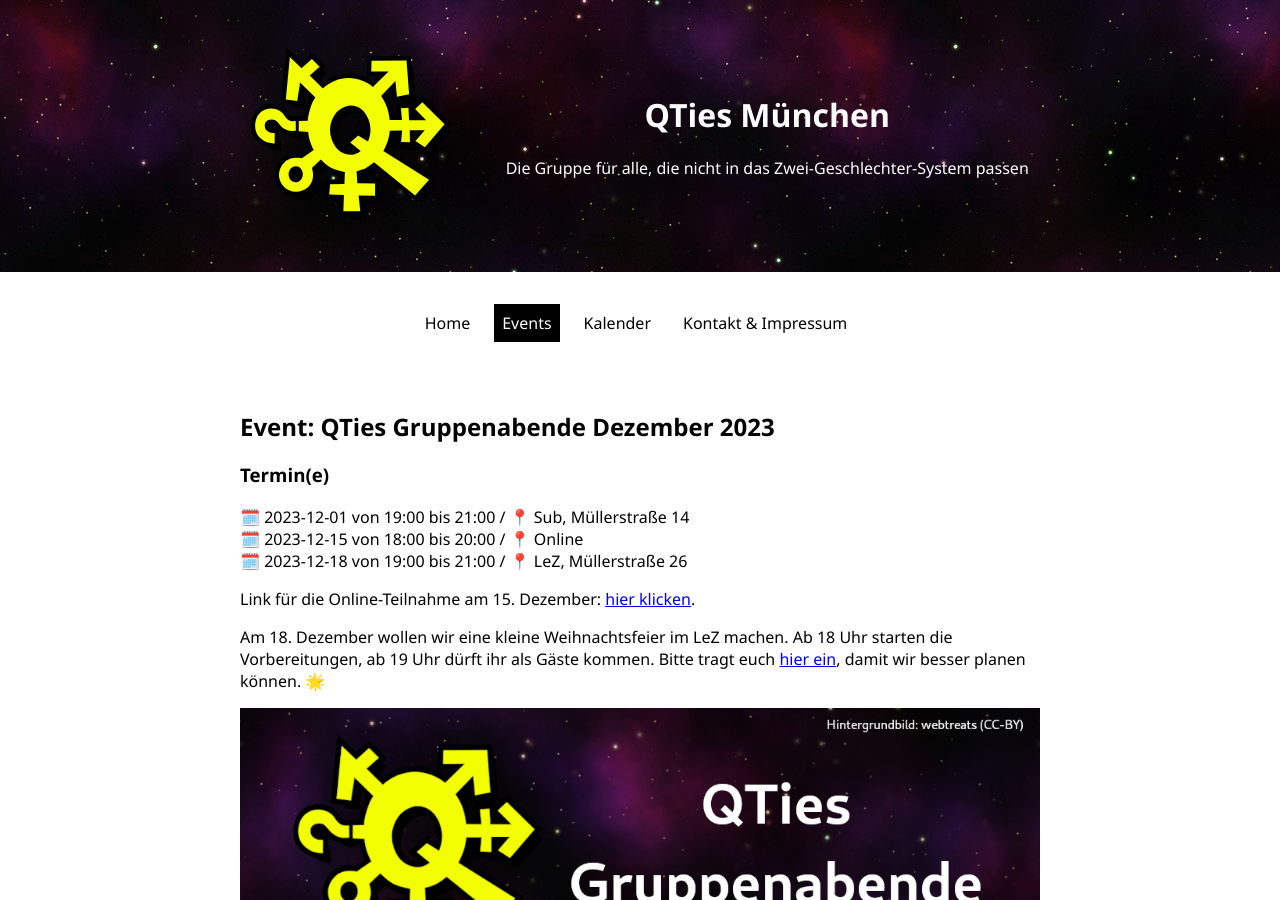
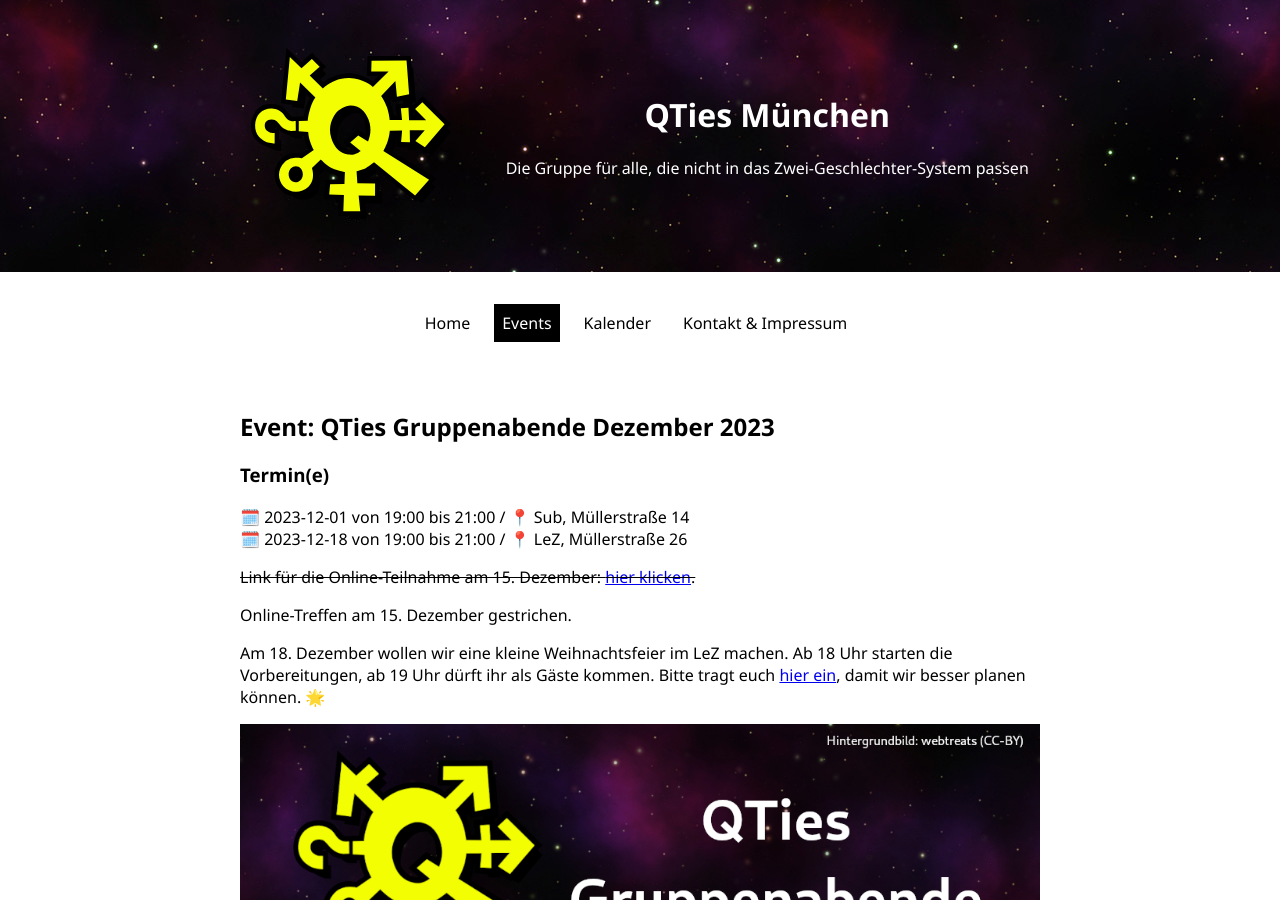
Before and after one commit to qties-muenchen/website, a Jekyll site: the page built from _events/2023-12-qties.md, in a window 1280 px wide and 900 px high. Built offline with Jekyll 4.4.1, drawn with Linux system fonts in a browser that asks for light colours.

Commit message:
update event

```diff
--- a/_events/2023-12-qties.md
+++ b/_events/2023-12-qties.md
@@ -3,13 +3,14 @@ title: QTies Gruppenabende Dezember 2023
 sort_date: 2023-12-18
 dates:
   - { day: 2023-12-01, start: "19:00", end: "21:00", place: "Sub, Müllerstraße 14" }
-  - { day: 2023-12-15, start: "18:00", end: "20:00", place: Online }
   - { day: 2023-12-18, start: "19:00", end: "21:00", place: "LeZ, Müllerstraße 26" }
 description: Reguläre QTies Gruppenabende mit Weihnachtsfeier
 hero: /img/events/2023-12-qties.png
 ---
 
-Link für die Online-Teilnahme am 15. Dezember: [hier klicken](/qties_online).
+~~Link für die Online-Teilnahme am 15. Dezember: [hier klicken](/qties_online).~~
+
+Online-Treffen am 15. Dezember gestrichen.
 
 Am 18. Dezember wollen wir eine kleine Weihnachtsfeier im LeZ machen.
 Ab 18 Uhr starten die Vorbereitungen, ab 19 Uhr dürft ihr als Gäste kommen.
```
